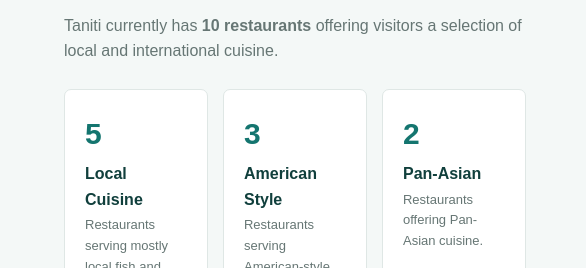
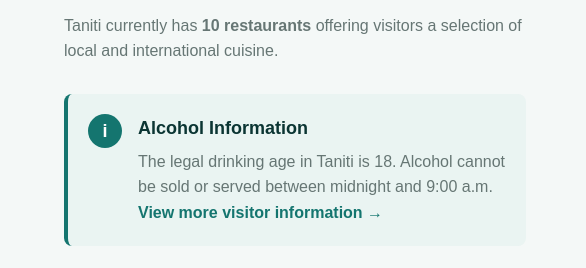
Before and after one commit to andersontmg18/taniti-ux-redesign, a plain HTML site: page index.html in a window 1280 px wide. Shown: the part 1838-2106 px from the top of the page, 0-586 px from the left. Drawn offline with Linux system fonts and the light colour scheme; grey boxes are pictures that could not be loaded.

Commit message:
Alcohol Information added in restaurant to improve the site as peer review

```diff
--- a/index.html
+++ b/index.html
@@ -500,6 +500,56 @@
       color: #687775;
       font-size: 14px;
     }
+
+    /*Alcolhol informtion*/
+
+    .info-notice {
+  display: flex;
+  align-items: flex-start;
+  gap: 16px;
+  background: #eaf4f2;
+  border-left: 4px solid #14756f;
+  padding: 20px;
+  margin-top: 30px;
+  border-radius: 8px;
+}
+
+.info-icon {
+  display: flex;
+  align-items: center;
+  justify-content: center;
+  width: 34px;
+  height: 34px;
+  border-radius: 50%;
+  background: #14756f;
+  color: white;
+  font-weight: bold;
+  font-size: 18px;
+  flex-shrink: 0;
+}
+
+.info-content h3 {
+  margin: 0 0 6px;
+  color: #0b3533;
+  font-size: 18px;
+}
+
+.info-content p {
+  margin: 0;
+  line-height: 1.6;
+}
+
+.info-content a {
+  color: #14756f;
+  font-weight: 600;
+  text-decoration: none;
+}
+
+.info-content a:hover {
+  text-decoration: underline;
+}
+
+    /**End Alcolholoh/
 
 
     /* ==========================================================
@@ -1110,6 +1160,20 @@
             international cuisine.
           </p>
 
+           <div class="info-notice">
+              <div class="info-icon">i</div>
+
+              <div class="info-content">
+                <h3>Alcohol Information</h3>
+                <p>
+                  The legal drinking age in Taniti is 18. Alcohol cannot be sold or served
+                  between midnight and 9:00 a.m.
+                  <a href="#visitor-info">View more visitor information →</a>
+                </p>
+              </div>
+        </div>
+
+
           <div class="restaurant-types">
 
             <div class="small-card">
@@ -1146,7 +1210,11 @@
           alt="Restaurant dining"
         >
 
+
+
       </div>
+
+
 
     </section>
 
@@ -1378,6 +1446,8 @@
           course should also be operational by next year.
         </div>
 
+
+
       </div>
 
     </section>
```
